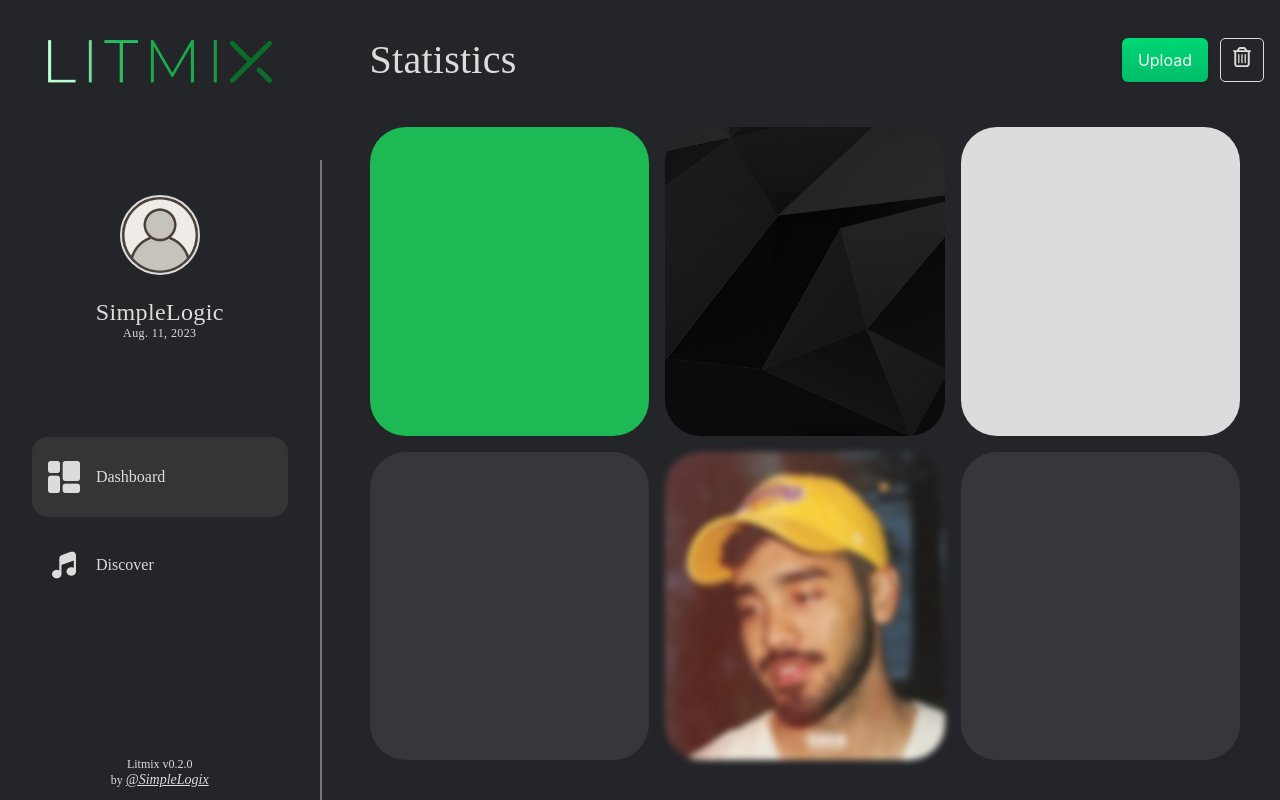
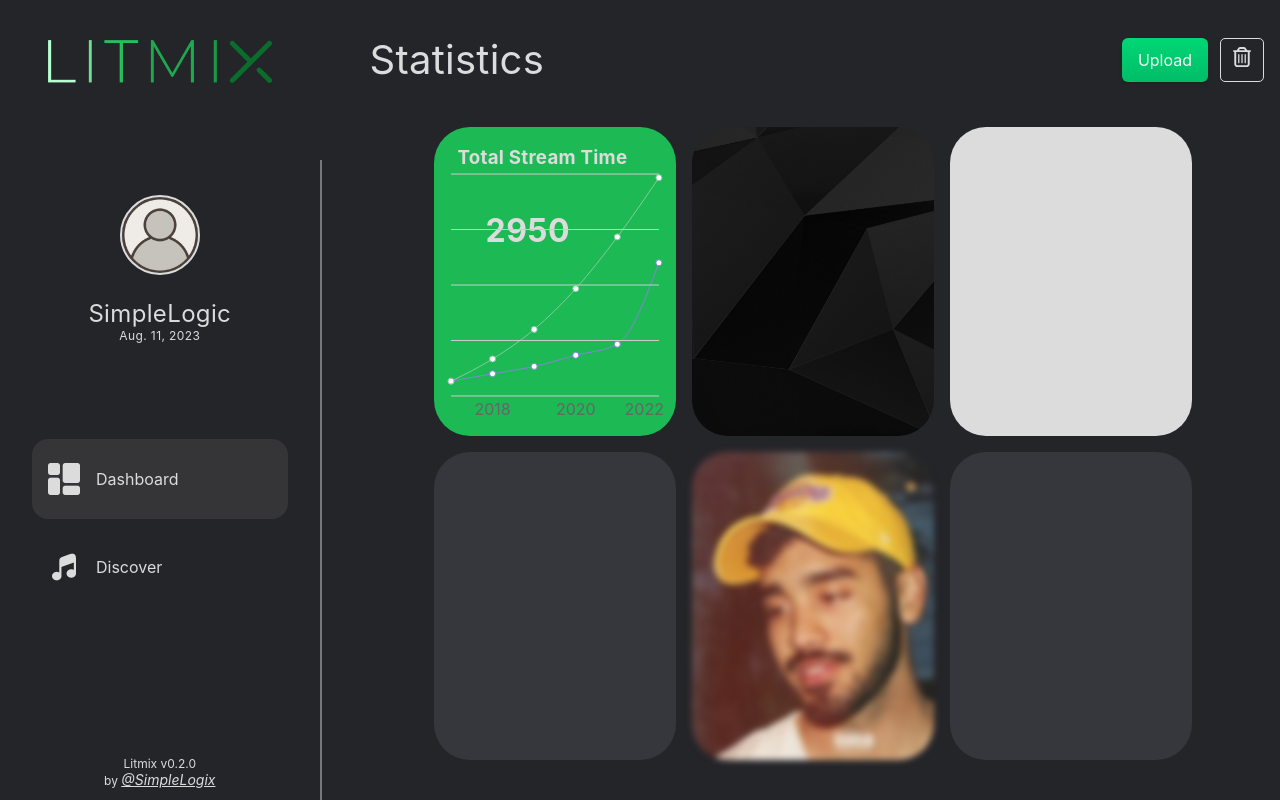
Before and after one commit to SimpleLogix/litmix, a React (Create React App) app: page / in a window 1280 px wide. Built offline with nearby package versions, Linux system fonts and the light colour scheme.

Commit message:
added recharts lib; experimenting

```diff
--- a/package.json
+++ b/package.json
@@ -7,9 +7,11 @@
     "@types/node": "^16.18.39",
     "@types/react": "^18.2.17",
     "@types/react-dom": "^18.2.7",
+    "@types/recharts": "^1.8.24",
     "react": "^18.2.0",
     "react-dom": "^18.2.0",
     "react-scripts": "5.0.1",
+    "recharts": "^2.7.3",
     "typescript": "^4.9.5"
   },
   "scripts": {
--- a/src/components/dashboard/CardOne.tsx
+++ b/src/components/dashboard/CardOne.tsx
@@ -1,11 +1,62 @@
-import React from 'react'
+import React, { useState } from "react";
+import "../../styles/card-one.css";
+import {
+  ResponsiveContainer,
+  LineChart,
+  Line,
+  CartesianGrid,
+  XAxis,
+  YAxis,
+  Tooltip,
+} from "recharts";
 
-type Props = {}
+type Props = {};
+
+interface DisplayedData {
+  year: string;
+  value: string;
+  cumulativeValue: number;
+}
+
+const data = [
+  { name: "2017", uv: 200, cv: 200 },
+  { name: "2018", uv: 300, cv: 500 },
+  { name: "2019", uv: 400, cv: 900 },
+  { name: "2020", uv: 550, cv: 1450 },
+  { name: "2021", uv: 700, cv: 2150 },
+  { name: "2022", uv: 1800, cv: 2950 },
+];
 
 const CardOne = (props: Props) => {
+  const [displayedData, setDisplayedData] = useState(data[data.length - 1].cv);
+
+  // Tooltip on Hover
+  const CustomTooltip = ({ active, payload }: any) => {
+    if (active && payload && payload.length) {
+      setDisplayedData(payload[0].value);
+      console.log(`UV Value: ${payload[0].value}`);
+    }
+    return null;
+  };
+
   return (
-    <div className='card center stream-time-card '></div>
-  )
-}
+    <div className="card stream-time-card column">
+      <h3>Total Stream Time</h3>
+      <p>{displayedData}</p>
+      <div className="stream-time-line-container center">
+        <ResponsiveContainer width="90%" height="100%">
+          <LineChart data={data}>
+            <Line type="monotone" dataKey="uv" stroke="#8884d8" />
+            <Line type="monotone" dataKey="cv" stroke="#82ca9d" />
+            <CartesianGrid stroke="#ccc" vertical={false} />
+            <XAxis dataKey="name" axisLine={false} tickLine={false} />
+            <YAxis hide />
+            <Tooltip content={<CustomTooltip />} />
+          </LineChart>
+        </ResponsiveContainer>
+      </div>
+    </div>
+  );
+};
 
-export default CardOne
+export default CardOne;
--- a/src/styles/app.css
+++ b/src/styles/app.css
@@ -16,6 +16,7 @@ html {
     height: 100vh;
     background-color: var(--bg);
     color: var(--light);
+    font-family: 'Inter', 'Roboto', sans-serif;
 }
 
 .center {
--- /dev/null
+++ b/src/styles/card-one.css
@@ -0,0 +1,26 @@
+.stream-time-card {
+    display: flex;
+    position: relative;
+    background-color: var(--green);
+}
+
+.stream-time-card>h3 {
+    padding-left: 24px;
+    margin-bottom: 0;
+    letter-spacing: 0.25px;
+}
+
+.stream-time-card>p {
+    position: absolute;
+    font-size: 32px;
+    font-weight: 700;
+    letter-spacing: 0.5px;
+    top: 52px;
+    left: 52px;
+}
+
+.stream-time-line-container{
+    width: 100%;
+    height: 85%;
+    border-radius: 0 0 36px 36px;
+}
--- a/src/styles/dashboard.css
+++ b/src/styles/dashboard.css
@@ -71,7 +71,7 @@
 .dashboard-body {
     height: 100%;
     width: 100%;
-    padding: 8px 72px 56px 48px;
+    padding: 8px 120px 56px 112px;
     display: grid;
     grid-template-columns: repeat(3, 33.334%);
     grid-template-rows: repeat(2, 50%);
@@ -82,10 +82,6 @@
     width: 100%;
     height: 100%;
     border-radius: 36px;
-}
-
-.stream-time-card{
-    background-color: var(--green);
 }
 
 .card-two,
```
Also changed, not shown: 1 other file (tests, documents, lock files or other folders).
